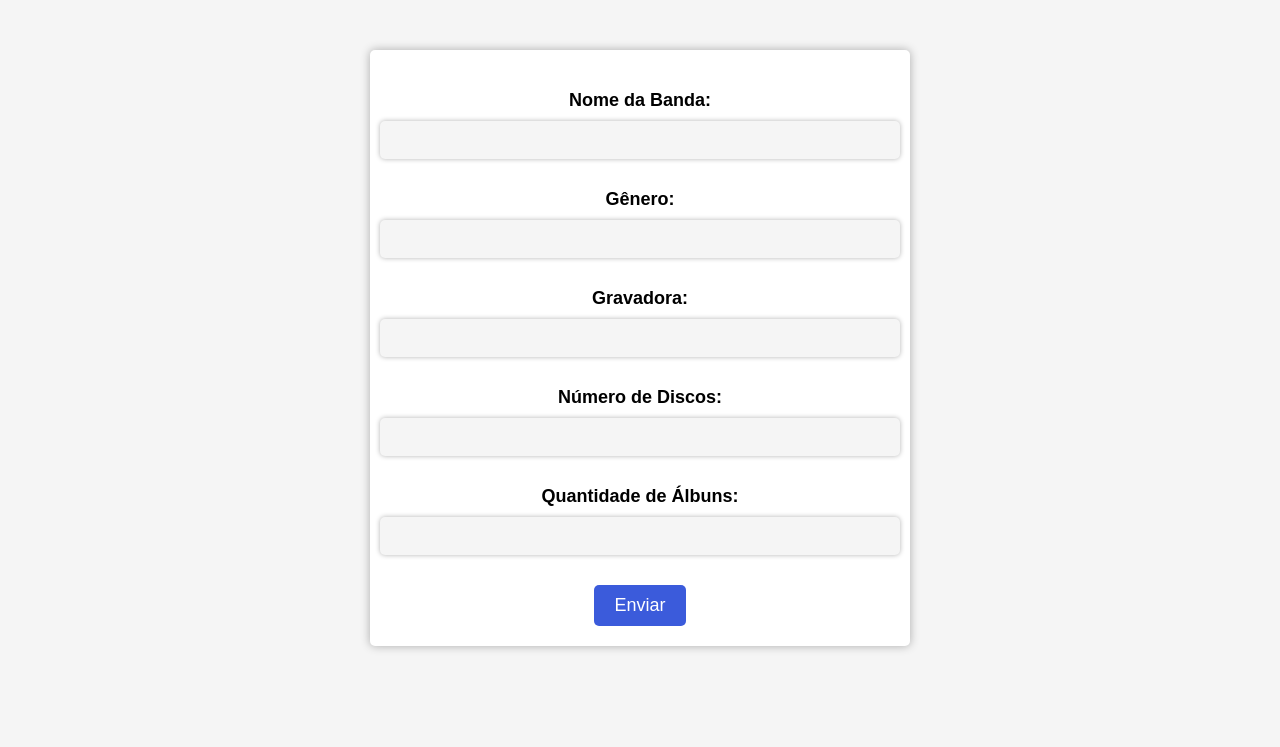
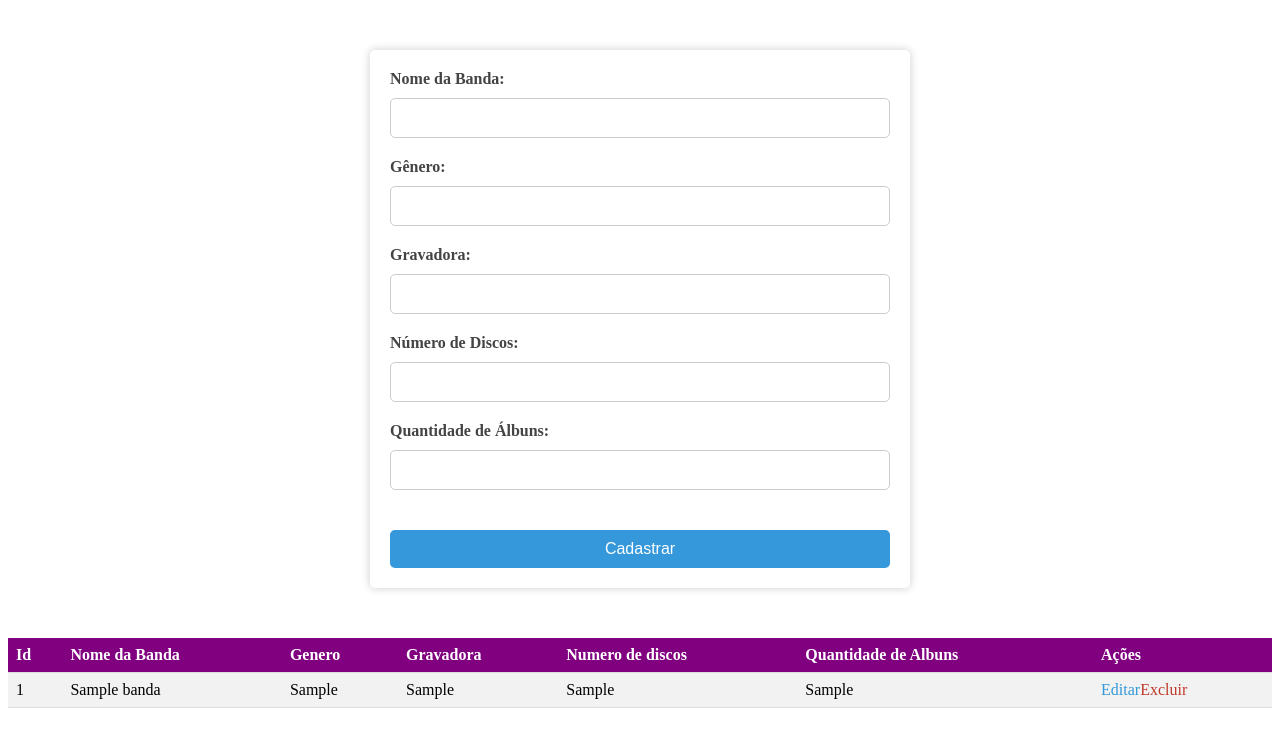
Before and after one commit to PAFONTINHAS/CRUD_POO_PHP, a PHP site: page / in a window 1280 px wide. Shown: the top 747 px of the page. Run offline with PHP 8.4, Linux system fonts and the light colour scheme; tables that the repository leaves empty or names only in its code hold one stand-in row (values such as "Sample post").

Commit message:
href adicionado

```diff
--- a/classes/crud.php
+++ b/classes/crud.php
@@ -29,7 +29,12 @@ class Crud{
         $stmt->bindParam(4, $num_discos);
         $stmt->bindParam(5, $qtd_albuns);
 
+        $rows= $this->read();
+
         if ($stmt->execute()){
+
+            print"<script>alert('Cadastro realizado com sucesso');</script>";
+            print"<script>location.href='?action=read';</script>";
             return true;
         } else {
             return false;
@@ -45,7 +50,18 @@ class Crud{
     }
 
     // funcao para atualizar os registros
-    public function update($id,$nome,$genero,$gravadora,$num_discos,$qtd_albuns){
+    public function update($postValues){
+
+        $id = $postValues['id'];
+        $nome = $postValues['nome'];
+        $genero = $postValues['genero'];
+        $gravadora = $postValues['gravadora'];
+        $num_discos = $postValues['num_discos'];
+        $qtd_albuns = $postValues['qtd_albuns'];
+
+        if(empty($id) || empty($nome) || empty($genero) || empty($num_discos) || empty($gravadora) || empty($qtd_albuns)){
+            return false;
+        }
         $query = "UPDATE ". $this->table_name . " SET nome = ?, genero = ?, gravadora = ?, num_discos =  ?, qtd_albuns = ? WHERE  id = ?";
         $stmt = $this->conn->prepare($query);
         $stmt->bindParam(1,$nome);
@@ -56,6 +72,8 @@ class Crud{
         $stmt->bindParam(6,$id);
 
         if($stmt->execute()){
+            print"<script>alert('Registro Atualizado com sucesso');</script>";
+            print"<script>location.href='?action=read';</script>";
             return true;
         } else {
             return false;
@@ -67,11 +85,17 @@ class Crud{
         $query = "DELETE FROM ". $this->table_name. " WHERE id = ?";
         $stmt = $this->conn->prepare($query);
         $stmt->bindParam(1,$id);
+        $stmt->execute();
+        return $stmt->fetch(PDO::FETCH_ASSOC);
+    }
 
-        if($stmt->execute()){
-            return true;
-        } else {
-            return false;
-        }
+
+    public function readOne($id){
+
+        $query = "SELECT * FROM ". $this->table_name . " WHERE id = ?";
+        $stmt = $this->conn->prepare($query);
+        $stmt -> bindParam(1,$id);
+        $stmt->execute();
+        return $stmt->fetch(PDO::FETCH_ASSOC);
     }
 }
--- a/index.php
+++ b/index.php
@@ -1,5 +1,6 @@
 <?php
 
+//incluir o arquivo da classe e o arquivo de conexao
 require_once ('classes/crud.php');
 require_once ('conexao/banco.php');
 
@@ -7,43 +8,201 @@
 $db = $database->getConnection();
 $crud = new Crud($db);
 
-
+//solicitacoes do usuario
 if(isset($_GET['action'])){
     switch($_GET['action']){
         case 'create':
             $crud->create($_POST);
+			$rows = $crud->read();
             break;
         case 'read':
-				$rows =  $crud->read();
+            $rows = $crud->read();
+
             break;
         case 'update':
+			if(isset($_POST['id'])){
 				$crud->update($_POST);
+			}
+			$rows = $crud->read();
+
             break;
         case 'delete':
             $crud->delete($_GET['id']);
+			$rows = $crud->read();
+
+
             break;
-
         default:
             $rows = $crud->read();
             break;
     }
+}else{
+    $rows = $crud->read();
 }
 
 
 ?>
 
+
+
 <!DOCTYPE html>
-<html lang="pt-br">
+<html>
 <head>
-    <meta charset="UTF-8">
-    <meta http-equiv="X-UA-Compatible" content="IE=edge">
-    <meta name="viewport" content="width=device-width, initial-scale=1.0">
-    <link rel="stylesheet" href="style.css">
-	<title>Formulário da Banda</title>
+    <title>Formulário de Banda</title>
+
+	<style>
+		/* Estilização do formulário */
+form {
+    max-width: 500px;
+    margin: 50px auto;
+    padding: 20px;
+    background-color: #fff;
+    box-shadow: 0px 0px 10px rgba(0,0,0,0.2);
+    border-radius: 5px;
+  }
+
+  label {
+    display: block;
+    margin-bottom: 10px;
+    font-size: 16px;
+    font-weight: bold;
+    color: #444;
+  }
+
+  input[type="text"],
+  input[type="number"] {
+    width: 100%;
+    padding: 10px;
+    margin-bottom: 20px;
+    font-size: 16px;
+    color: #444;
+    border-radius: 5px;
+    border: 1px solid #ccc;
+    box-sizing: border-box;
+  }
+
+  input[type="submit"] {
+    display: block;
+    width: 100%;
+    padding: 10px;
+    margin-top: 20px;
+    font-size: 16px;
+    color: #fff;
+    background-color: #3498db;
+    border: none;
+    border-radius: 5px;
+    cursor: pointer;
+  }
+
+  input[type="submit"]:hover {
+    background-color: #2980b9;
+  }
+
+  /* Estilização da tabela */
+  table {
+  border-collapse: collapse;
+  width: 100%;
+}
+
+th, td {
+  padding: 8px;
+  text-align: left;
+  border-bottom: 1px solid #ddd;
+}
+
+th {
+  background-color: purple;
+  color: white;
+}
+
+  tr:nth-child(even) {
+    background-color: #f2f2f2;
+  }
+
+  tr:hover {
+    background-color: #ddd;
+  }
+
+  a {
+    color: #3498db;
+    text-decoration: none;
+  }
+
+  .delete {
+    color: #c0392b;
+  }
+
+  /* Responsividade */
+  @media only screen and (max-width: 600px) {
+    form {
+      padding: 10px;
+    }
+
+    input[type="text"],
+    input[type="number"] {
+      margin-bottom: 10px;
+    }
+  }
+
+
+	</style>
+
 </head>
 <body>
+
+  <?php
+
+  		if(isset($_GET['action']) && $_GET['action'] == 'update' && isset($_GET['id'])){
+
+			$id = $_GET['id'];
+			$result = $crud ->readOne($id);
+
+			if(!$result){
+
+				echo"Registro não encontrado.";
+				exit();
+			}
+
+			$nome = $result['nome'];
+			$genero = $result['genero'];
+			$gravadora = $result['gravadora'];
+			$num_discos = $result['num_discos'];
+			$qtd_albuns = $result ['qtd_albuns'];
+
+	?>
+
+
+	<form method="POST" action="?action=update">
+		<input type="hidden" name="id" value = "<?php echo $id?>">
+        <label for="nome">Nome da Banda:</label>
+		<input type="text" name="nome" id = "nome" value="<?php echo $nome?>">
+
+        <label for="genero">Gênero:</label>
+        <input type="text" id="genero" name="genero" value="<?php echo $genero?>">
+
+        <label for="gravadora">Gravadora:</label>
+        <input type="text" id="gravadora" name="gravadora"value="<?php echo $gravadora?>" >
+
+        <label for="num_discos">Número de Discos:</label>
+        <input type="number" id="num_discos" name="num_discos" value="<?php echo $num_discos?>">
+
+         <label for="quantidade_albums">Quantidade de Álbuns:</label>
+        <input type="number" id="quantidade_albums" name="qtd_albuns" value="<?php echo $qtd_albuns?>">
+
+        <input type="submit" value="Atualizar" name="enviar">
+
+        <a href="index.php">Voltar ao formulário de criação</a>
+    </form>
+
+	<?php
+
+	}
+	else{
+
+	?>
+
 	<form method="POST" action="?action=create">
-		<label for="banda">Nome da Banda:</label>
+        <label for="nome">Nome da Banda:</label>
         <input type="text" id="nome" name="nome" required>
 
         <label for="genero">Gênero:</label>
@@ -52,15 +211,58 @@
         <label for="gravadora">Gravadora:</label>
         <input type="text" id="gravadora" name="gravadora" required>
 
-		<label for="discos">Número de Discos:</label>
+        <label for="num_discos">Número de Discos:</label>
         <input type="number" id="num_discos" name="num_discos" required>
 
-		<label for="albums">Quantidade de Álbuns:</label>
-		<input type="number" id="qtd_albums" name="qtd_albuns" required>
+         <label for="quantidade_albums">Quantidade de Álbuns:</label>
+        <input type="number" id="quantidade_albums" name="qtd_albuns" required>
+
+        <input type="submit" value="Cadastrar" name="enviar">
+    </form>
+
+	<?php
+	}
+
+?>
+
+	<div class="tabela">
+
+	<table>
+        <tr>
+            <th>Id</th>
+            <th>Nome da Banda</th>
+            <th>Genero</th>
+            <th>Gravadora</th>
+            <th>Numero de discos</th>
+            <th>Quantidade de Albuns</th>
+            <th>Ações</th>
+        </tr>
+        <?php
+    if (isset($rows)) {
+        foreach($rows as $row){
+            echo "<tr>";
+            echo "<td>".$row['id']."</td>";
+            echo "<td>".$row['nome']."</td>";
+            echo "<td>".$row['genero']."</td>";
+            echo "<td>".$row['gravadora']."</td>";
+            echo "<td>".$row['num_discos']."</td>";
+            echo "<td>".$row['qtd_albuns']."</td>";
+            echo "<td>";
+            echo "<a href='?action=update&id=".$row['id']."'>Editar</a>";
+            echo "<a href='?action=delete&id=".$row['id']."' onclick='return confirm(\"Tem certeza que deseja deletar esse registro?\")' class='delete'>Excluir</a>";
+            echo "</td>";
+            echo "</tr>";
+
+        }
+    }else{
+        echo "Não há registros a serem exibidos.";
+    }
+        ?>
+    </table>
+
+	</div>
 
 
-		<input type="submit" value="Enviar">
-	</form>
 
 </body>
 </html>
--- a/style.css
+++ /dev/null
@@ -1,65 +0,0 @@
-body {
-    font-family: Arial, sans-serif;
-    background-color: #F5F5F5;
-}
-
-h1 {
-    font-size: 24px;
-    font-weight: bold;
-    text-align: center;
-    margin-top: 50px;
-}
-
-form {
-    max-width: 500px;
-    margin: 0 auto;
-    display: flex;
-    flex-direction: column;
-    align-items: center;
-    background-color: #FFFFFF;
-    padding: 20px;
-    border-radius: 5px;
-    box-shadow: 0 0 10px rgba(0, 0, 0, 0.3);
-    margin-top: 50px;
-}
-
-label {
-    display: block;
-    margin-top: 20px;
-    font-size: 18px;
-    font-weight: bold;
-    text-align: center;
-}
-
-input[type="text"], input[type="number"] {
-    padding: 10px;
-    margin: 10px;
-    border-radius: 5px;
-    border: none;
-    box-shadow: 0 0 5px rgba(0, 0, 0, 0.3);
-    width: 100%;
-    font-size: 16px;
-    background-color: #F5F5F5;
-    color: #444444;
-}
-
-input[type="text"]:focus, input[type="number"]:focus {
-    outline: none;
-    box-shadow: 0 0 5px rgba(81, 203, 238, 1);
-}
-
-input[type="submit"] {
-    padding: 10px 20px;
-    margin-top: 20px;
-    background-color: #3b5bdb;
-    color: white;
-    border: none;
-    border-radius: 5px;
-    font-size: 18px;
-    cursor: pointer;
-    transition: background-color 0.3s ease;
-}
-
-input[type="submit"]:hover {
-    background-color: #2d4da7;
-}
```
Lines whose indentation alone changed are shown as unchanged.
